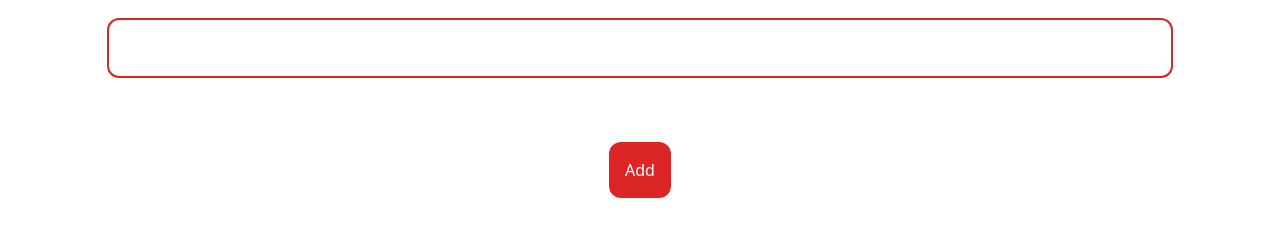
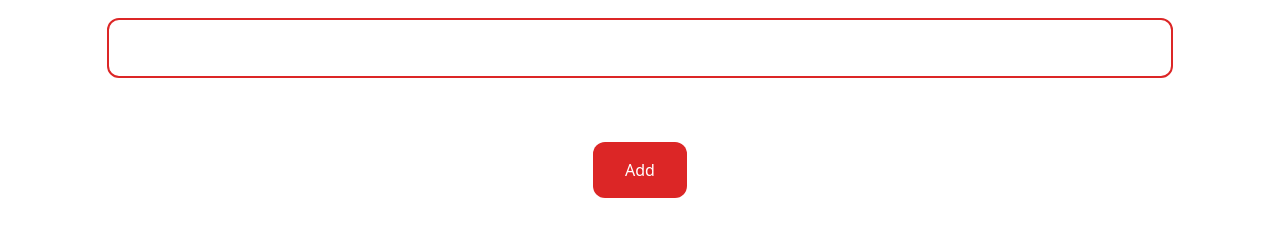
Before and after one commit to RishabMandal/TO-DO-list, a plain HTML site: page index.html in a window 1280 px wide. Shown: the part 94-330 px from the top of the page. Drawn offline with nearby package versions, Linux system fonts and the light colour scheme.

Commit message:
Trial changes

```diff
--- a/index.html
+++ b/index.html
@@ -17,7 +17,7 @@
         <ul id="error" class="text-red-600"></ul>
         <input type="text" id="name" class="block w-10/12 border-2 rounded-xl p-4 border-red-600 mt-8 mx-auto">
     </div>
-    <button onclick="Addmore()" class="bg-red-600 text-white rounded-xl p-4 mx-auto block my-16">Add</button>
+    <button onclick="Addmore()" class="bg-red-600 text-white rounded-xl py-4 px-8 mx-auto block my-16">Add</button>
 
     <script>
 
```
